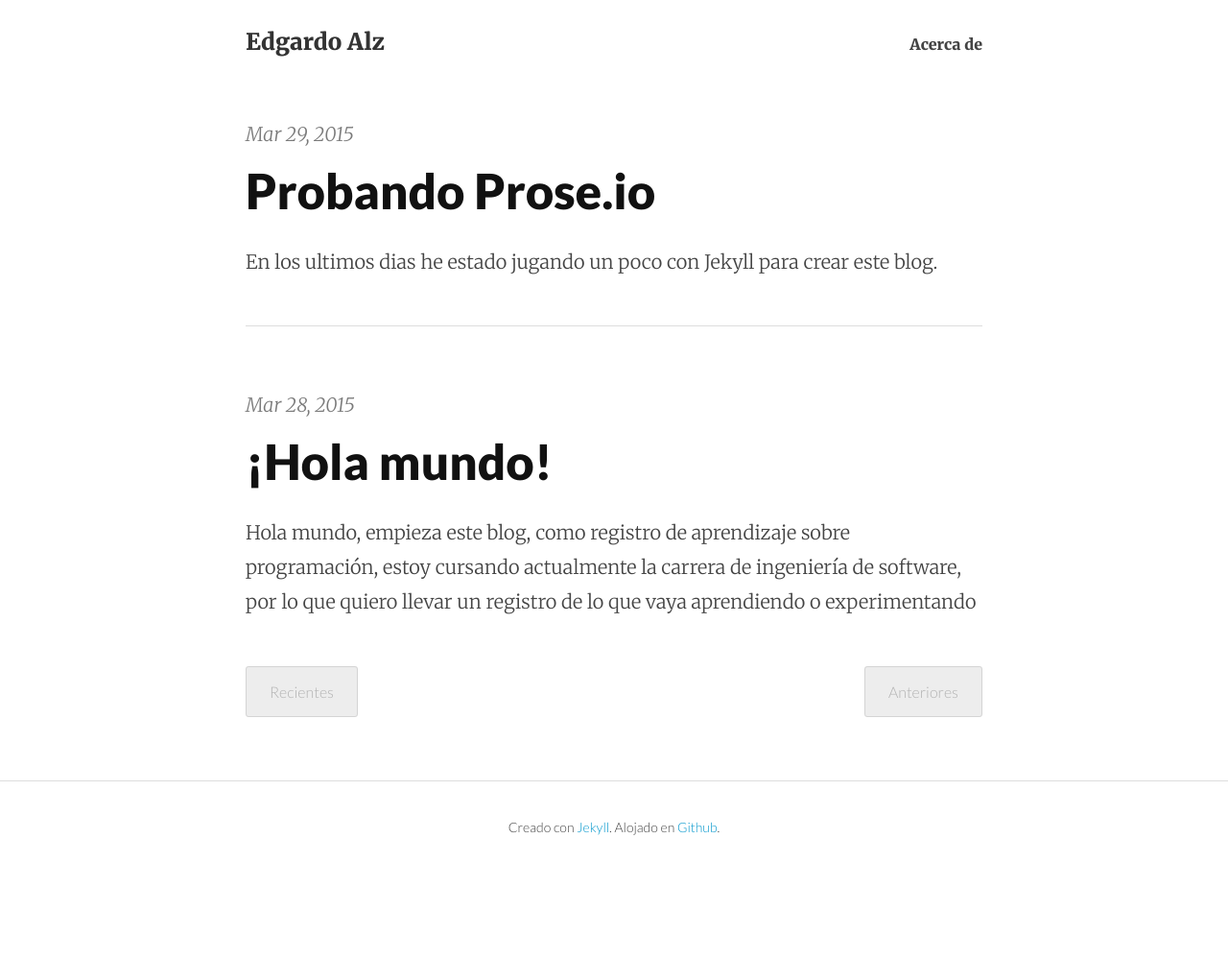
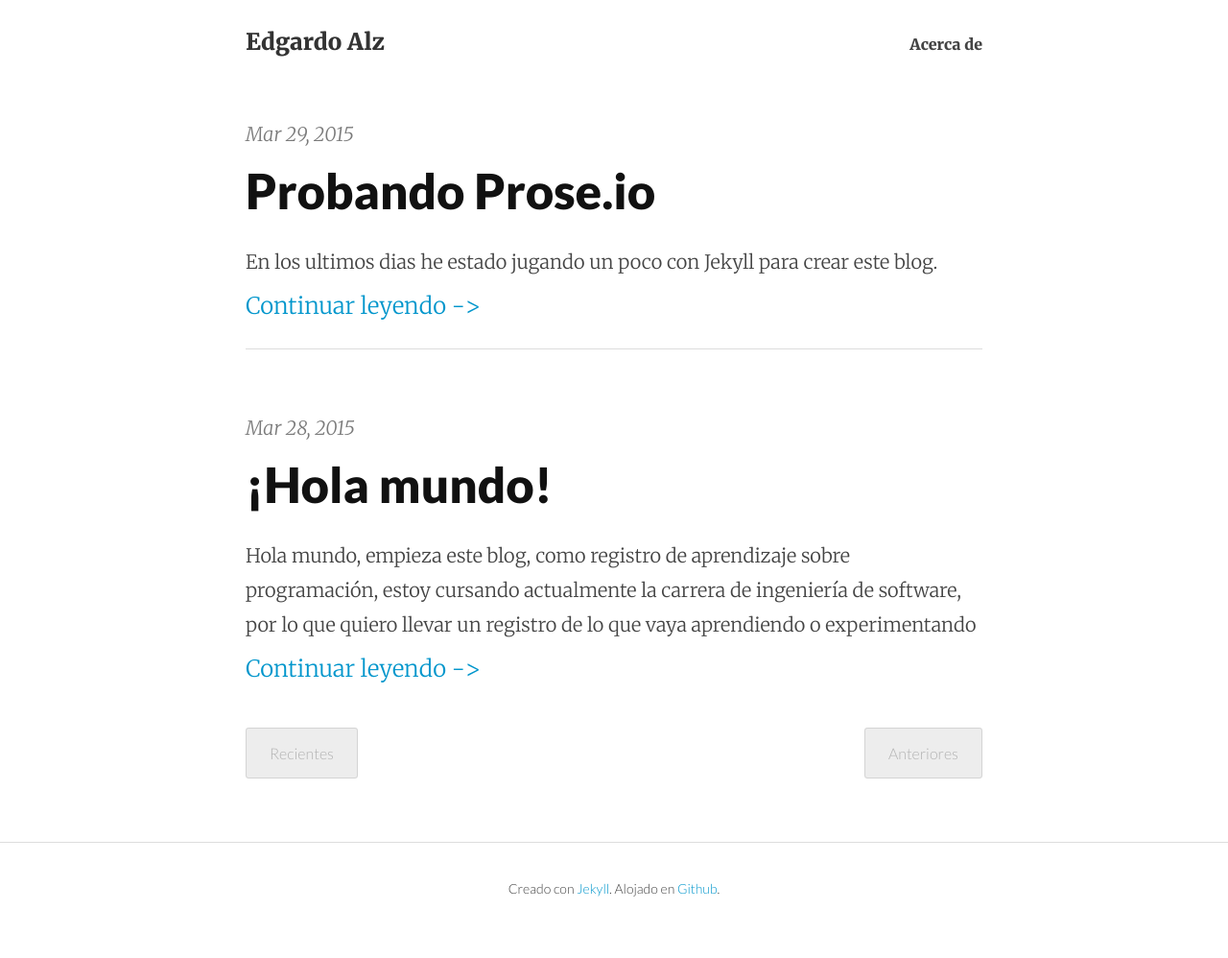
Before and after one commit to edgardoalz/edgardoalz.github.io, a Jekyll site: the page built from index.html, in a window 1280 px wide. Shown: the whole page at 96% size. Built offline with Jekyll 4.4.1, drawn with Linux system fonts in a browser that asks for light colours; Markdown is read by kramdown in place of the engine named in the settings; the list of posts is cut into pages by our own code; before the commit the page ends 934 px from its top, so only the background shows below that.

Commit message:
B B D Agregando enlace de ""

```diff
--- a/index.html
+++ b/index.html
@@ -8,8 +8,8 @@
     {% for post in paginator.posts %}
       <div class="post">
           <p class="post-meta">{{ post.date | date: "%b %-d, %Y" }}</p>
-          <a href="{{ post.url | prepend: site.baseurl }}" class="post-link">
-            <h3 class="h2 post-title">{{ post.title }}</h3>
+         <a href="{{ post.url | prepend: site.baseurl }}" class="post-link">
+             <h3 class="h2 post-title">{{ post.title }}</h3>
           </a>
           <p class="post-summary">
             {% if post.summary %}
@@ -18,6 +18,9 @@
               {{ post.excerpt }}
             {% endif %}
           </p>
+          <a href="{{ post.url | prepend: site.baseurl }}" class="post-link">
+            Continuar leyendo ->
+          </a>
       </div>
     {% endfor %}
   </div>
```
